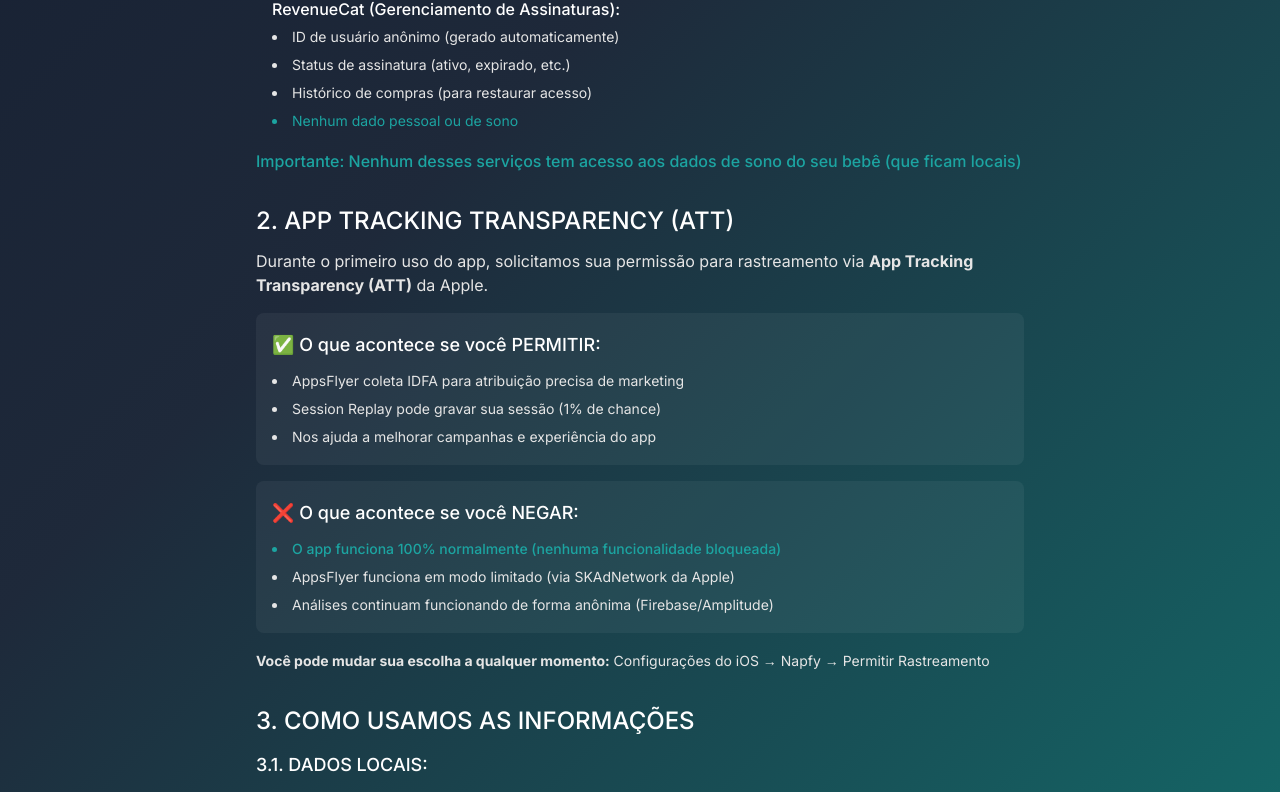
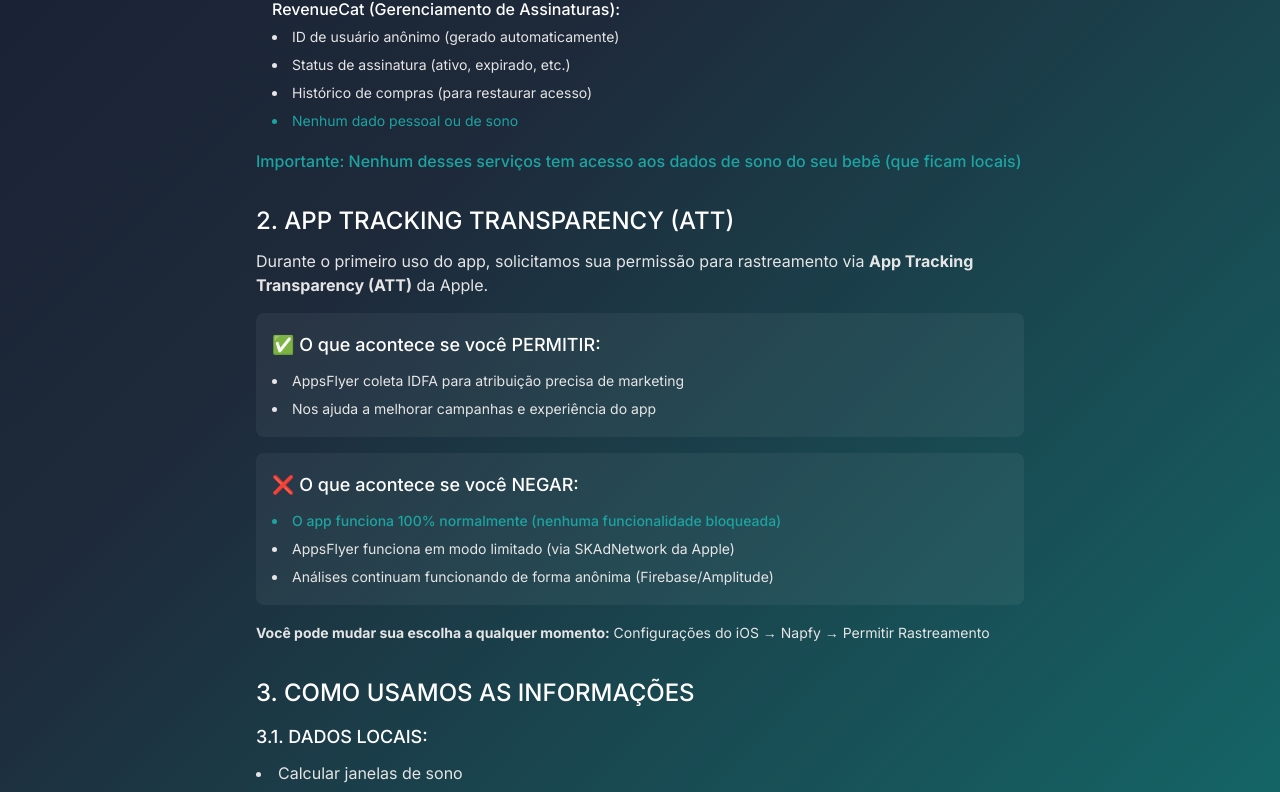
Before and after one commit to simple-solucoes-ltda/napfy_lp, a Next.js app: page /privacy in a window 1280 px wide. Shown: the part 1359-2151 px from the top of the page. Built offline with nearby package versions, Linux system fonts and the light colour scheme; no server answers.

Commit message:
fix: Remove Session Replay reference from ATT permission section
Session Replay is independent of ATT permission, so removed from the PERMITIR list.

```diff
--- a/src/app/(main)/privacy/page.tsx
+++ b/src/app/(main)/privacy/page.tsx
@@ -102,7 +102,6 @@
                   <h3 className="text-lg font-medium text-white mb-2">✅ O que acontece se você PERMITIR:</h3>
                   <ul className="list-disc list-inside space-y-1 text-sm">
                     <li>AppsFlyer coleta IDFA para atribuição precisa de marketing</li>
-                    <li>Session Replay pode gravar sua sessão (1% de chance)</li>
                     <li>Nos ajuda a melhorar campanhas e experiência do app</li>
                   </ul>
                 </div>
```
